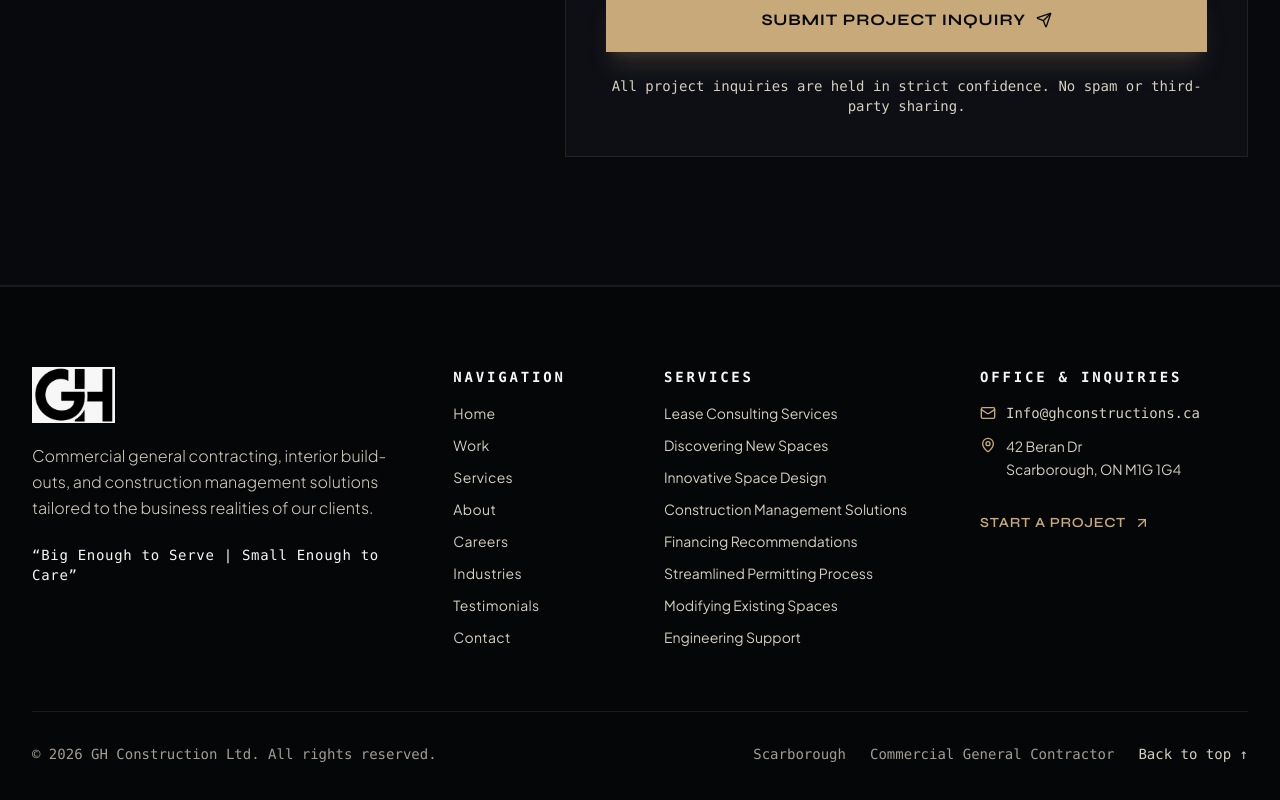
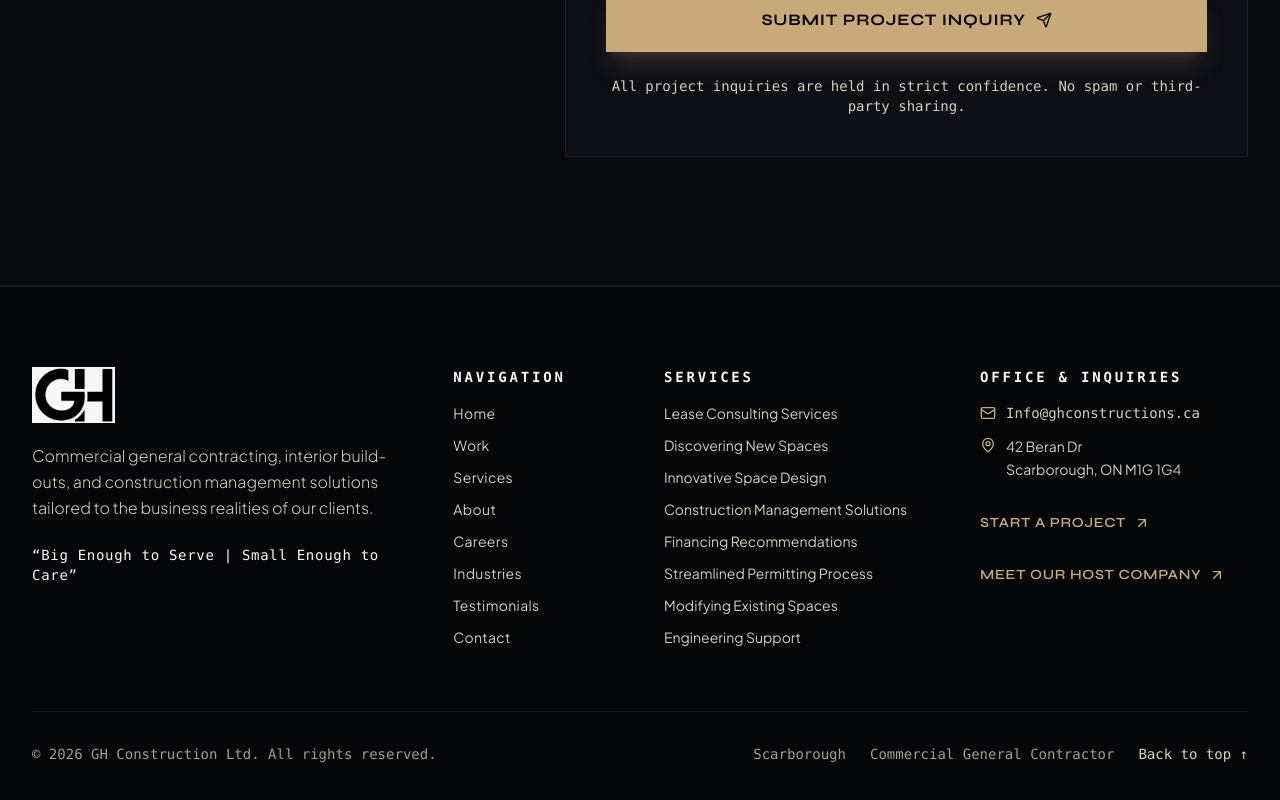
Before and after one commit to dreamvisaimmigration001-hash/GH_Construction, a React (Vite) app: page /contact in a window 1280 px wide. Shown: the part 1013-1813 px from the top of the page. Built offline with nearby package versions, Linux system fonts and the light colour scheme.

Commit message:
Add link to host company in Footer component

```diff
--- a/src/components/Footer.tsx
+++ b/src/components/Footer.tsx
@@ -150,6 +150,17 @@ export const Footer: React.FC<FooterProps> = ({ onOpenInquiry }) => {
                 <ArrowUpRight className="w-4 h-4" />
               </button>
             </div>
+                        <div className="pt-3">
+             <a
+    href="https://www.ghconstruction.ca/"
+    target="_blank"
+    rel="noopener noreferrer"
+    className="inline-flex items-center gap-2 text-sm font-display font-semibold uppercase tracking-wider text-[#c8aa7a] hover:text-[#f7f7f5] transition-colors"
+  >
+                <span>MEET OUR HOST COMPANY</span>
+                <ArrowUpRight className="w-4 h-4" />
+              </a>
+            </div>
           </div>
         </div>
 
```
